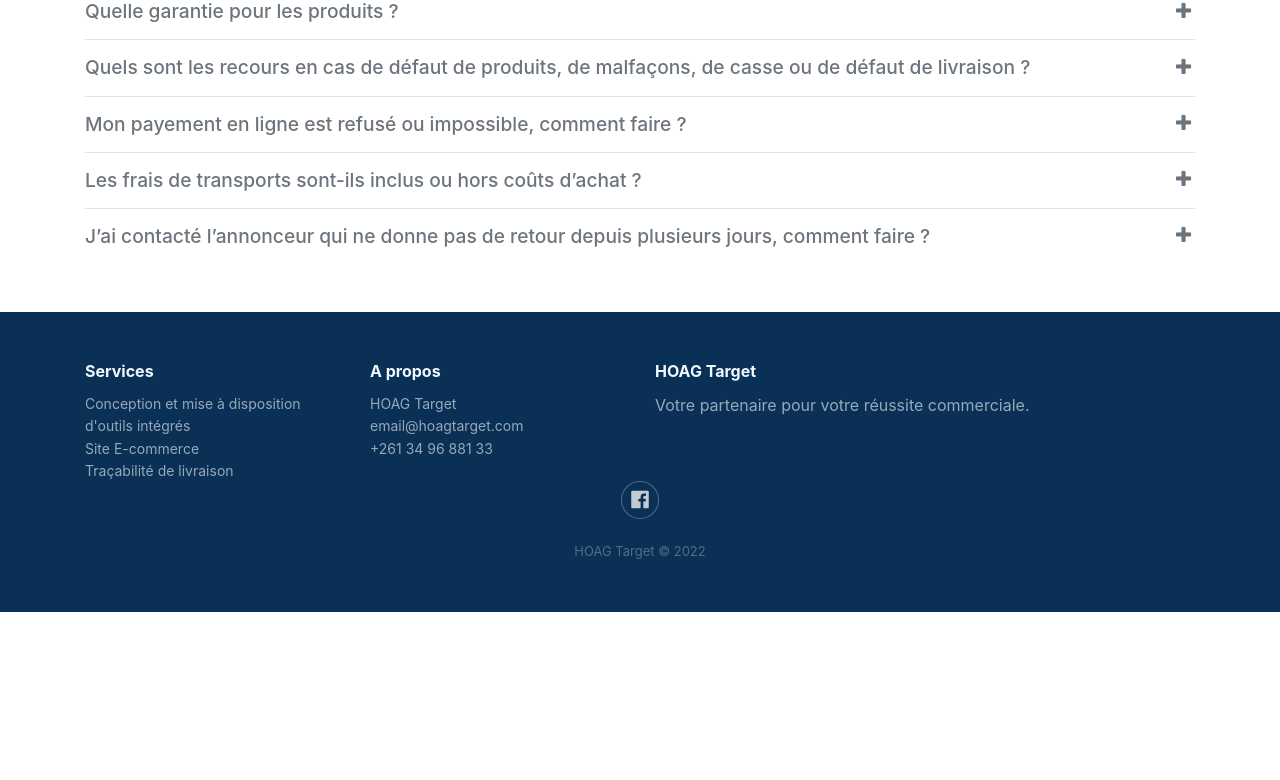
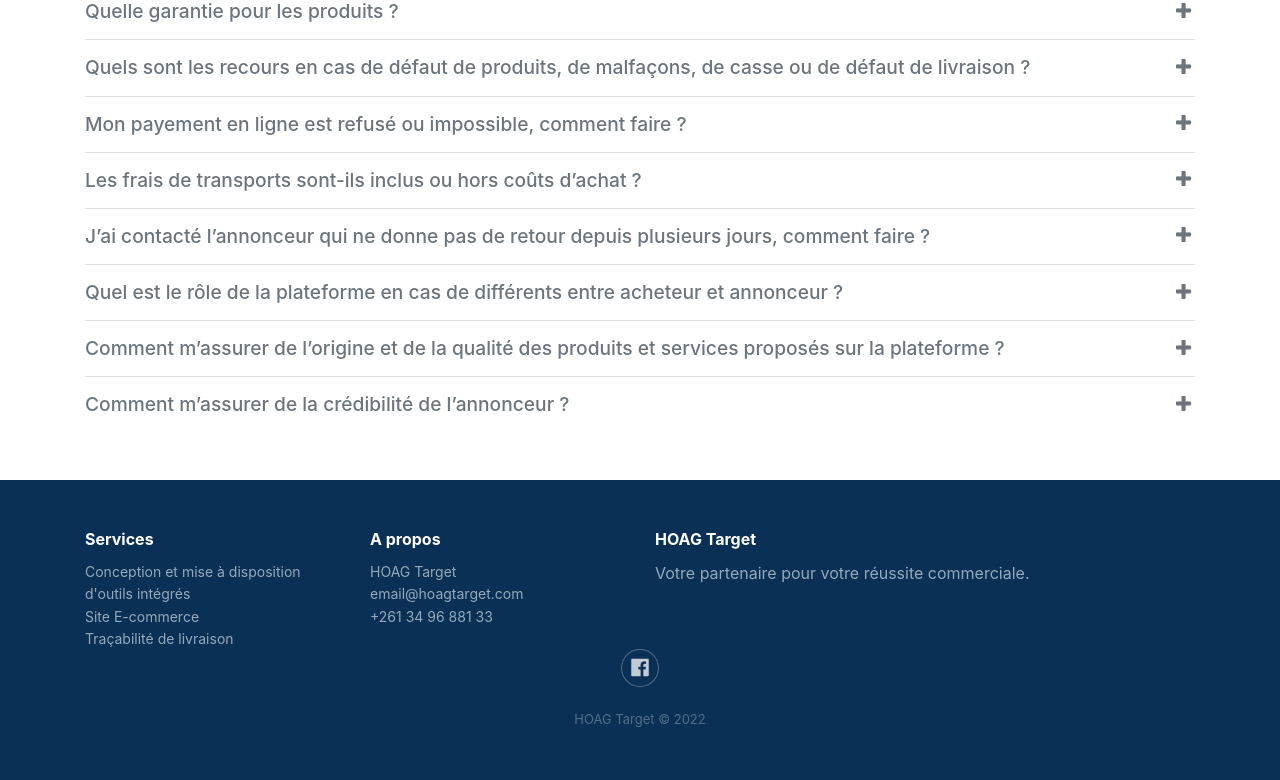
Before and after one commit to finoanaidev/sava, a Django app: page /faq in a window 1280 px wide. Shown: the part 364-1144 px from the top of the page. Before the commit the page ends 976 px from the top, so only its background shows below. Run offline with Django 3.2, Linux system fonts and the light colour scheme; some libraries are stand-ins or nearby versions.

Commit message:
Modification css

```diff
--- a/store/templates/accueil.html
+++ b/store/templates/accueil.html
@@ -12,7 +12,7 @@
     <meta name="viewport" content="width=device-width, initial-scale=1.0">
     <meta name="description" content="">
     <meta name="author" content="Xiaoying Riley at 3rd Wave Media">
-    <link rel="shortcut icon" href="favicon.ico">
+    <link rel="icon" href="https://www.e-commerce-mg.com/static/media/logo_hoag.733375c7.png"/>
 
     <!-- Google Font -->
     <link href="https://fonts.googleapis.com/css?family=Quicksand:700|Roboto:400,400i,700&display=swap" rel="stylesheet">
@@ -68,7 +68,7 @@
                 <p>Rien n’est laissé au hasard.</p>
                 <p>Vous trouverez <a href="/faq">ICI (FAQ)</a>  les réponses aux questions les plus fréquentes.</p>
                 <p>Si cela n’est pas encore le cas, et afin d’améliorer constamment la nature et la qualité de nos services,
-                n’hésitez pas à nous contacter <a href="#footer">ICI</a>(lien pour entrer en contact avec les responsables du site) pour nous
+                n’hésitez pas à nous contacter <a href="#footer">ICI</a> pour nous
                 soumettre vos suggestions et vos questions.</p>
 
                 <p>Nous souhaitons à chacun de trouver son « match ».</p>
--- a/store/templates/base.html
+++ b/store/templates/base.html
@@ -39,6 +39,7 @@
   margin-bottom:12px;
   font-weight:bold;
   font-size:16px;
+  color: #fff;
 }
 
 .footer-dark ul {
@@ -135,13 +136,13 @@
 
 
     <div class="collapse navbar-collapse" id="navbarSupportedContent">
-      <ul class="navbar-nav mr-auto">
+      <ul class="navbar-nav mr-auto ">
         <li class="nav-item active">
-          <a class="nav-link" href="/accueil">Acceuil <span class="sr-only">(current)</span></a>
+          <a class="nav-link text-white" href="/accueil">Acceuil <span class="sr-only">(current)</span></a>
         </li>
 
         <li class="nav-item active">
-          <a class="nav-link" href="/store">Boutique <span class="sr-only">(current)</span></a>
+          <a class="nav-link text-white" href="/store">Boutique <span class="sr-only">(current)</span></a>
         </li>
 
           </ul>
@@ -152,7 +153,7 @@
       <ul class=" navbar-nav my-2 my-lg-0">
 
         <li class="nav-item active">
-          <a class="nav-link" href="/cart">Chariot
+          <a class="nav-link text-white" href="/cart">Chariot
             <span class="badge badge-warning">{{request.session.cart.keys|length}}</span>
             <span class="sr-only">(current)</span></a>
         </li>
@@ -160,18 +161,18 @@
         {% if request.session.customer %}
 
         <li class="nav-item active ">
-          <a class="nav-link" href="/orders">Commandes<span class="sr-only">(current)</span></a>
+          <a class="nav-link text-white" href="/orders">Commandes<span class="sr-only">(current)</span></a>
         </li>
         <li class="nav-item active ">
-          <a class="nav-link" href="/logout">Déconnexion<span class="sr-only">(current)</span></a>
+          <a class="nav-link text-white" href="/logout">Déconnexion<span class="sr-only">(current)</span></a>
         </li>
         {% else %}
 
         <li class="nav-item active">
-          <a class="nav-link" href="/signup">S'inscrire<span class="sr-only">(current)</span></a>
+          <a class="nav-link text-white" href="/signup">S'inscrire<span class="sr-only">(current)</span></a>
         </li>
         <li class="nav-item active">
-          <a class="nav-link" href="/login">Se connecter<span class="sr-only">(current)</span></a>
+          <a class="nav-link text-white" href="/login">Se connecter<span class="sr-only">(current)</span></a>
         </li>
         {% endif %}
 
--- a/store/templates/faq.html
+++ b/store/templates/faq.html
@@ -195,7 +195,7 @@
                 </div>
               </div>
 
-              <a class="py-3 d-block h-100 w-100 position-relative z-index-1 pr-1 text-secondary  border-top" aria-controls="faq-22" aria-expanded="false" data-toggle="collapse" href="#faq-22" role="button">
+              <a class="py-3 d-block h-100 w-100 position-relative z-index-1 pr-1 text-secondary  border-top" aria-controls="faq-23" aria-expanded="false" data-toggle="collapse" href="#faq-23" role="button">
                 <div class="position-relative">
                   <h2 class="h4 m-0 pr-3">
                     J’ai contacté l’annonceur qui ne donne pas de retour depuis plusieurs jours, comment faire ?
@@ -205,7 +205,7 @@
                   </div>
                 </div>
               </a>
-              <div class="collapse" id="faq-22">
+              <div class="collapse" id="faq-23">
                 <div class="card card-body border-0 p-0">
                   <p>La plateforme ne peut se porter garante de toutes les transactions effectuées sur le site.
                     Néanmoins, nous avons établi une Charte de qualité à laquelle s’est engagé chaque annonceur
@@ -216,6 +216,76 @@
                   </p>
                 </div>
               </div>
+
+              <a class="py-3 d-block h-100 w-100 position-relative z-index-1 pr-1 text-secondary  border-top" aria-controls="faq-24" aria-expanded="false" data-toggle="collapse" href="#faq-24" role="button">
+                <div class="position-relative">
+                  <h2 class="h4 m-0 pr-3">
+                    Quel est le rôle de la plateforme en cas de différents entre acheteur et annonceur ?
+                  </h2>
+                  <div class="position-absolute top-0 right-0 h-100 d-flex align-items-center">
+                    <i class="fa fa-plus"></i>
+                  </div>
+                </div>
+              </a>
+              <div class="collapse" id="faq-24">
+                <div class="card card-body border-0 p-0">
+                  <p>La plateforme ne peut se porter garante de toutes les transactions effectuées sur le site.
+                    Néanmoins, nous avons établi une Charte de qualité à laquelle s’est engagé chaque annonceur
+                    du site. A côté de cela, un travail de vérification et d’encadrement est effectué en back-up pour
+                    veiller à ce que chaque aspect de la charte soit correctement appliqué et respecté par les
+                    annonceurs. Pour les cas de différents, nous suggérons fortement que l’aspect d’arbitrage par
+                    un organisme de médiation ou un tribunal fasse l’objet d’une clause spécifique dans les
+                    contrats.</p>
+                  <p>
+                  </p>
+                </div>
+              </div>
+
+              <a class="py-3 d-block h-100 w-100 position-relative z-index-1 pr-1 text-secondary  border-top" aria-controls="faq-25" aria-expanded="false" data-toggle="collapse" href="#faq-25" role="button">
+                <div class="position-relative">
+                  <h2 class="h4 m-0 pr-3">
+                    Comment m’assurer de l’origine et de la qualité des produits et services proposés sur la
+plateforme ?
+                  </h2>
+                  <div class="position-absolute top-0 right-0 h-100 d-flex align-items-center">
+                    <i class="fa fa-plus"></i>
+                  </div>
+                </div>
+              </a>
+              <div class="collapse" id="faq-25">
+                <div class="card card-body border-0 p-0">
+                  <p>La plateforme ne peut se porter garante de toutes les transactions effectuées sur le site.
+                    Néanmoins, nous avons établi une Charte de qualité à laquelle s’est engagé chaque annonceur
+                    du site. A côté de cela, un travail de vérification et d’encadrement est effectué en back-up pour
+                    veiller à ce que chaque aspect de la charte soit correctement appliqué et respecté par les
+                    annonceurs.</p>
+                  <p>
+                  </p>
+                </div>
+              </div>
+
+              <a class="py-3 d-block h-100 w-100 position-relative z-index-1 pr-1 text-secondary  border-top" aria-controls="faq-26" aria-expanded="false" data-toggle="collapse" href="#faq-26" role="button">
+                <div class="position-relative">
+                  <h2 class="h4 m-0 pr-3">
+                    Comment m’assurer de la crédibilité de l’annonceur ?
+                  </h2>
+                  <div class="position-absolute top-0 right-0 h-100 d-flex align-items-center">
+                    <i class="fa fa-plus"></i>
+                  </div>
+                </div>
+              </a>
+              <div class="collapse" id="faq-26">
+                <div class="card card-body border-0 p-0">
+                  <p>La plateforme ne peut se porter garante de toutes les transactions effectuées sur le site.
+                    Néanmoins, nous avons établi une Charte de qualité à laquelle s’est engagé chaque annonceur
+                    du site. A côté de cela, un travail de vérification et d’encadrement est effectué en back-up pour
+                    veiller à ce que chaque aspect de la charte soit correctement appliqué et respecté par les
+                    annonceurs.</p>
+                  <p>
+                  </p>
+                </div>
+              </div>
+
             </section>
           </section>
     </body>
```
Also changed, not shown: store/templates/cart.html (+8 -8 lines), store/templates/login.html (+4 -4 lines), store/templates/orders.html (+4 -4 lines), store/templates/signup.html (+6 -6 lines), db.sqlite3.
